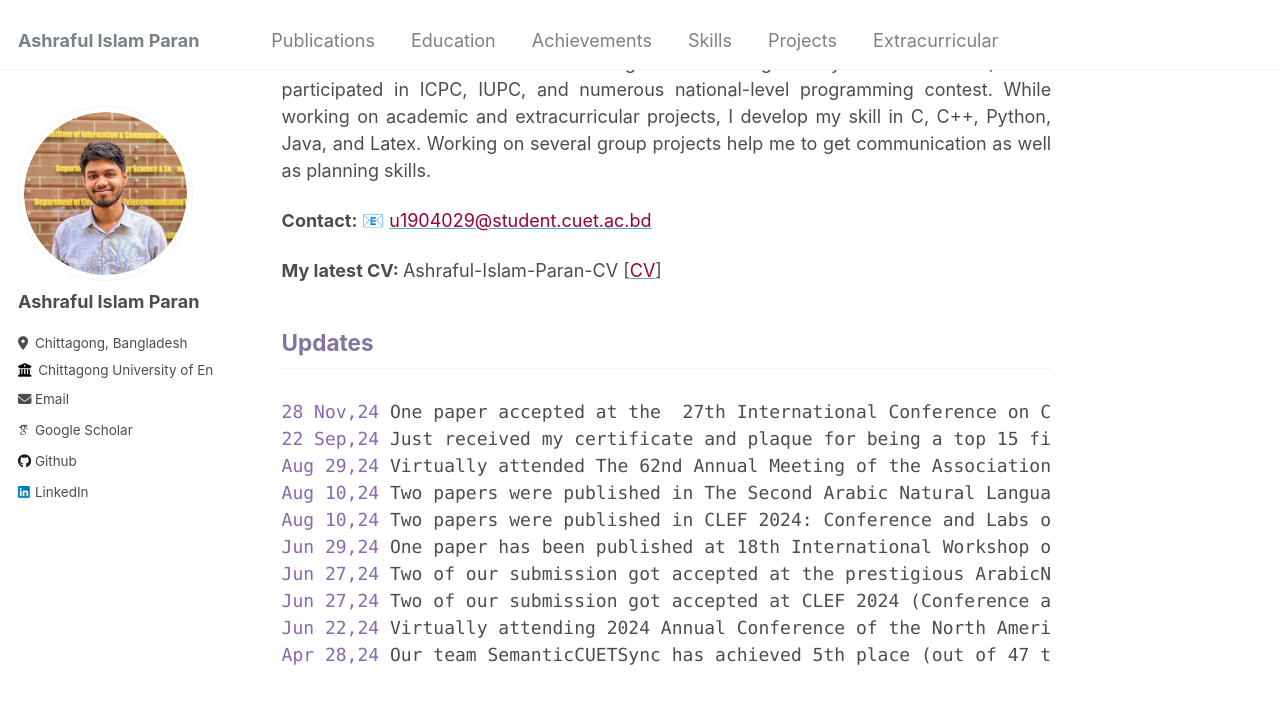
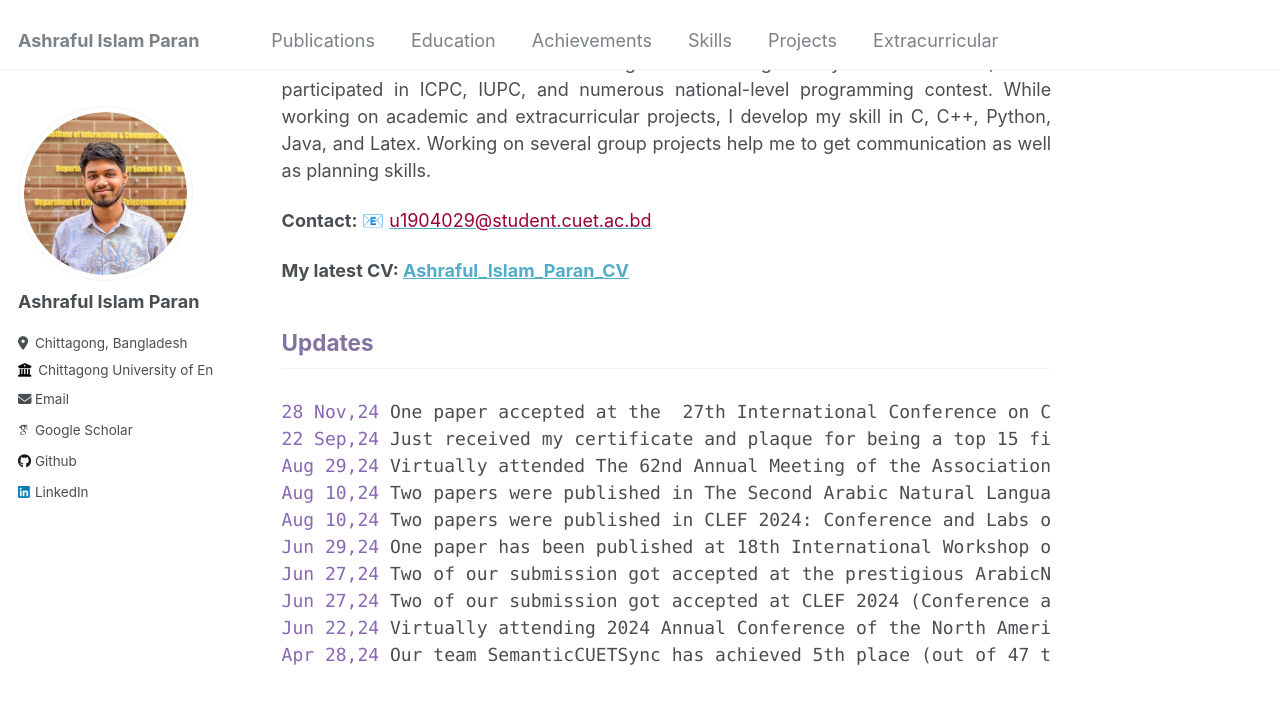
Before and after one commit to ashrafulparan2/ashrafulparan2.github.io, a Jekyll site: the page built from _pages/about.md, in a window 1280 px wide and 900 px high, scrolled down 312 px. Shown: the top 704 px of the window. Built offline with Jekyll 4.4.1, drawn with Linux system fonts in a browser that asks for light colours; some web fonts are replaced.

Commit message:
update CV link format on about page

```diff
--- a/_pages/about.md
+++ b/_pages/about.md
@@ -37,7 +37,7 @@ I am pursuing my B.Sc. in Computer Science and Engineering from CUET under the s
 -->
 <b>Contact: 📧</b> [<font color= "#990033" >u1904029@student.cuet.ac.bd</font>](u1904029@student.cuet.ac.bd)
 
-<b>My latest CV: </b> Ashraful-Islam-Paran-CV [<a href="https://drive.google.com/file/d/1cBin4MLvDAwV1owR5s-EgEgkbwTlRTsD/view?usp=sharing"><font color="#990033">CV</font></a>]
+<b>My latest CV: [Ashraful_Islam_Paran_CV](../files/CV/Ashraful_Islam_Paran_Academic_CV.pdf)
 
 ## <font color="#8174A0"> Updates </font>
 <div style="height: 400px; overflow: auto;">
```
Also changed, not shown: 1 other file.
